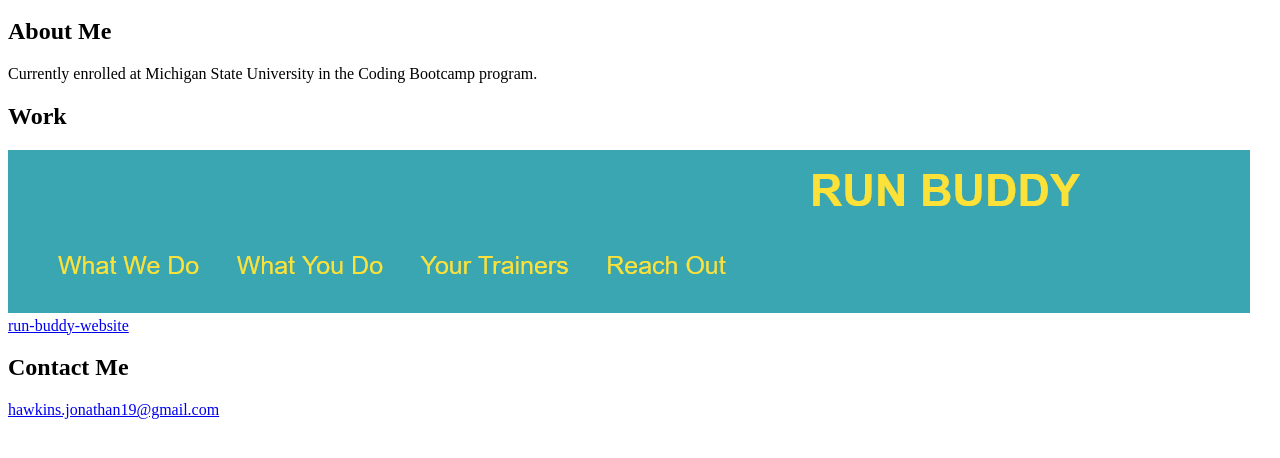
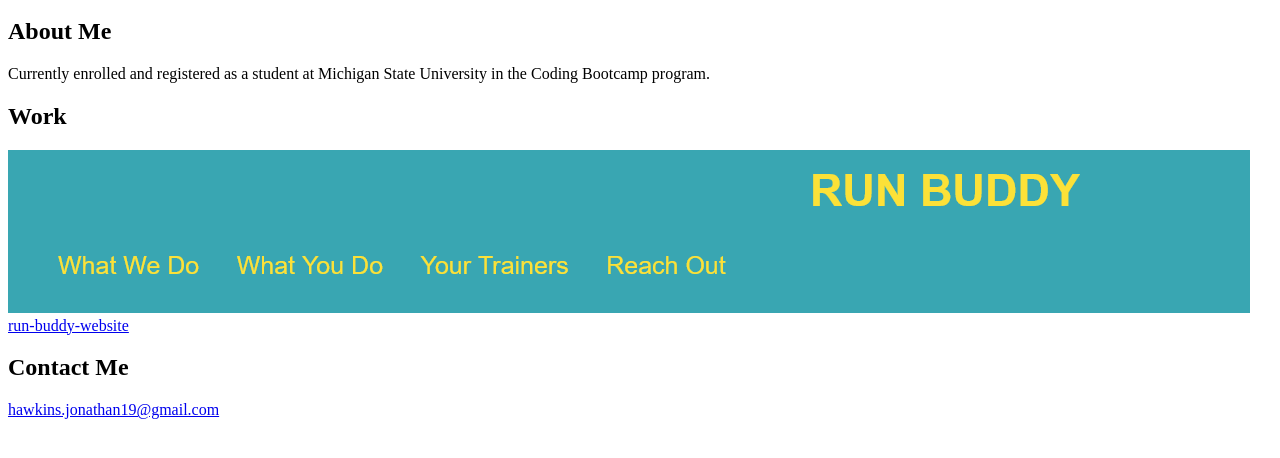
Before and after one commit to JonathanLHawkins19/Professional-Portfolio, a plain HTML site: page index.html in a window 1280 px wide. Shown: the part 136-594 px from the top of the page. Drawn offline with Linux system fonts and the light colour scheme.

Commit message:
Added Information

```diff
--- a/index.html
+++ b/index.html
@@ -25,7 +25,7 @@
 <section id="about-me">
     <h2 class="section-title">About Me</h2>
     <p>
-        Currently enrolled at Michigan State University in the Coding Bootcamp program.
+        Currently enrolled and registered as a student at Michigan State University in the Coding Bootcamp program.
     </p>
 </section>
 <section id="work:">
```
